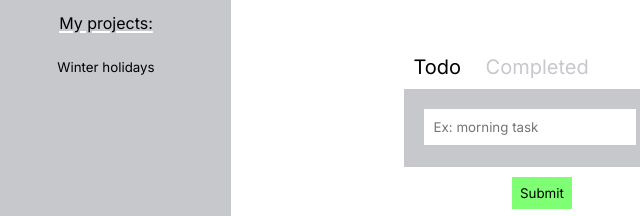
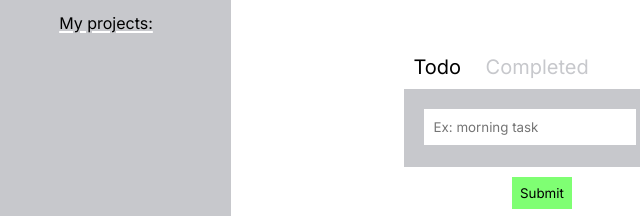
Before and after one commit to Haveadream1/to-do-list, a website built with webpack: page dist/index.html in a window 1280 px wide. Shown: the part 193-409 px from the top of the page, 19-659 px from the left. Built offline with nearby package versions, Linux system fonts and the light colour scheme.

Commit message:
Refactor: project button

```diff
--- a/dist/index.html
+++ b/dist/index.html
@@ -35,7 +35,6 @@
 
       <section class="project-section">
         <p>My projects:</p>
-        <button class="project-button">Winter holidays</button>
       </section>
     </aside>
 
```
